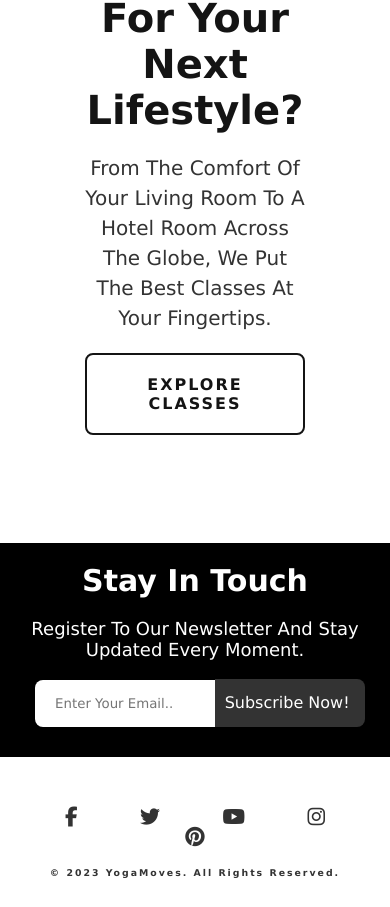
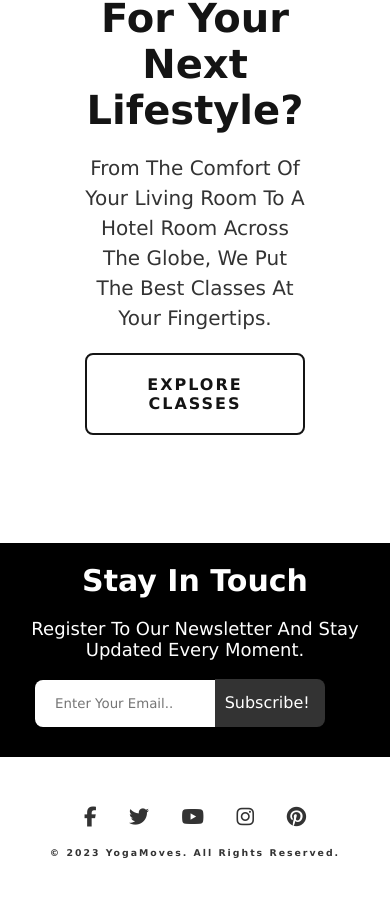
Before and after one commit to soukasamadi/Yoga-Moves-Studio, a plain HTML site: page index.html in a window 390 px wide. Shown: the part 3098-4005 px from the top of the page. Drawn offline with Linux system fonts and the light colour scheme.

Commit message:
Reduce space between icons and update subscribe btn text

```diff
--- a/assets/css/style.css
+++ b/assets/css/style.css
@@ -457,4 +457,9 @@ footer h3 {
         padding:14px 15px 15px 10px;
         font-size: 16px;
     }
+
+    .social-media a {
+        margin-left: 15px;
+        margin-right: 15px;
+    }
 }
--- a/index.html
+++ b/index.html
@@ -101,7 +101,7 @@
         </div>
         <div class="newsletter-form">
             <input type="email" name="email" id="newsletter-form" placeholder="Enter your email..">
-            <a href="Thanks.html">Subscribe Now!</a>
+            <a href="Thanks.html">Subscribe!</a>
         </div>
     </section>
 
```
